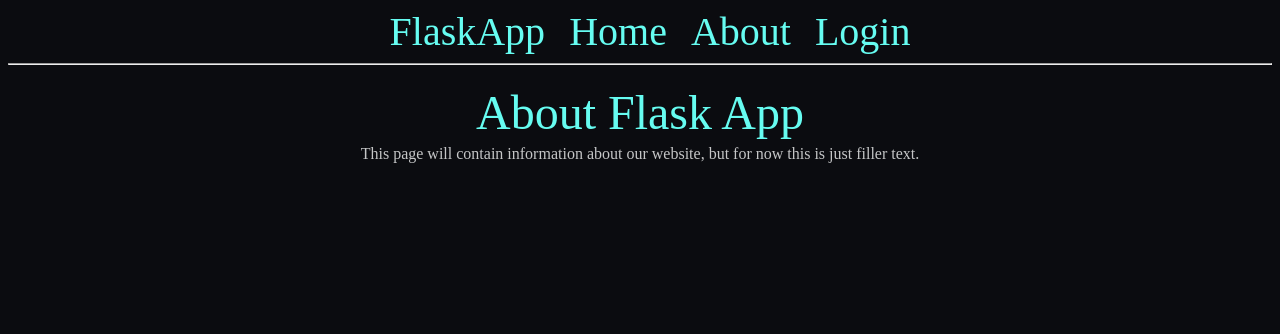
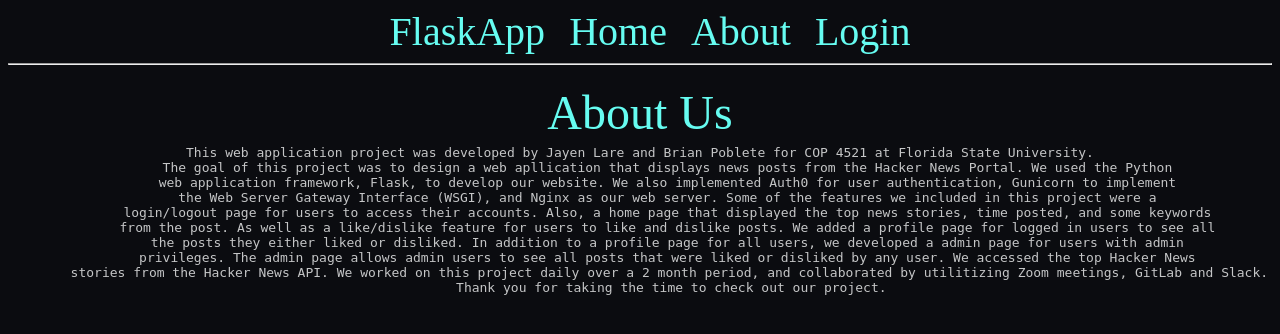
Before and after one commit to Brian-Pob/flask-webapp, a Flask app: page /about in a window 1280 px wide. Shown: the top 334 px of the page. Run offline with Flask 3, Linux system fonts and the light colour scheme; data that the repository does not hold is empty.

Commit message:
Added About Us paragraph

```diff
--- a/app/templates/about.html
+++ b/app/templates/about.html
@@ -1,7 +1,17 @@
 {% extends 'base.html' %}
 {% block content %}
 <body class="about">
-    <header>About Flask App</header>
-    <p class="text">This page will contain information about our website, but for now this is just filler text.</p>
+    <header>About Us</header>
+    <pre class="text"> This web application project was developed by Jayen Lare and Brian Poblete for COP 4521 at Florida State University.
+        The goal of this project was to design a web apllication that displays news posts from the Hacker News Portal. We used the Python
+        web application framework, Flask, to develop our website. We also implemented Auth0 for user authentication, Gunicorn to implement
+        the Web Server Gateway Interface (WSGI), and Nginx as our web server. Some of the features we included in this project were a
+        login/logout page for users to access their accounts. Also, a home page that displayed the top news stories, time posted, and some keywords
+        from the post. As well as a like/dislike feature for users to like and dislike posts. We added a profile page for logged in users to see all
+        the posts they either liked or disliked. In addition to a profile page for all users, we developed a admin page for users with admin
+        privileges. The admin page allows admin users to see all posts that were liked or disliked by any user. We accessed the top Hacker News
+        stories from the Hacker News API. We worked on this project daily over a 2 month period, and collaborated by utilitizing Zoom meetings, GitLab and Slack.
+        Thank you for taking the time to check out our project.
+    </pre>
 </body>
 {% endblock %}
--- a/app/templates/land.html
+++ b/app/templates/land.html
@@ -3,7 +3,7 @@
 <body class="about">
     <header>Welcome to our Flask App</header>
     <br>
-    <h3 class="text"><u>How to use Flask App</u></h3>
+    <h3 class="text"><u>How to use our Flask App</u></h3>
     <p class="text"> - Click on the 'Home' tab to see the top news stories.</p>
     <p class="text"> - Click on the 'About' tab to learn more about us and our website.</p>
     <p class="text"> - Click on the 'Login/Logout' tab to login or logout of your account.</p>
```
Also changed, not shown: 7 other files.
